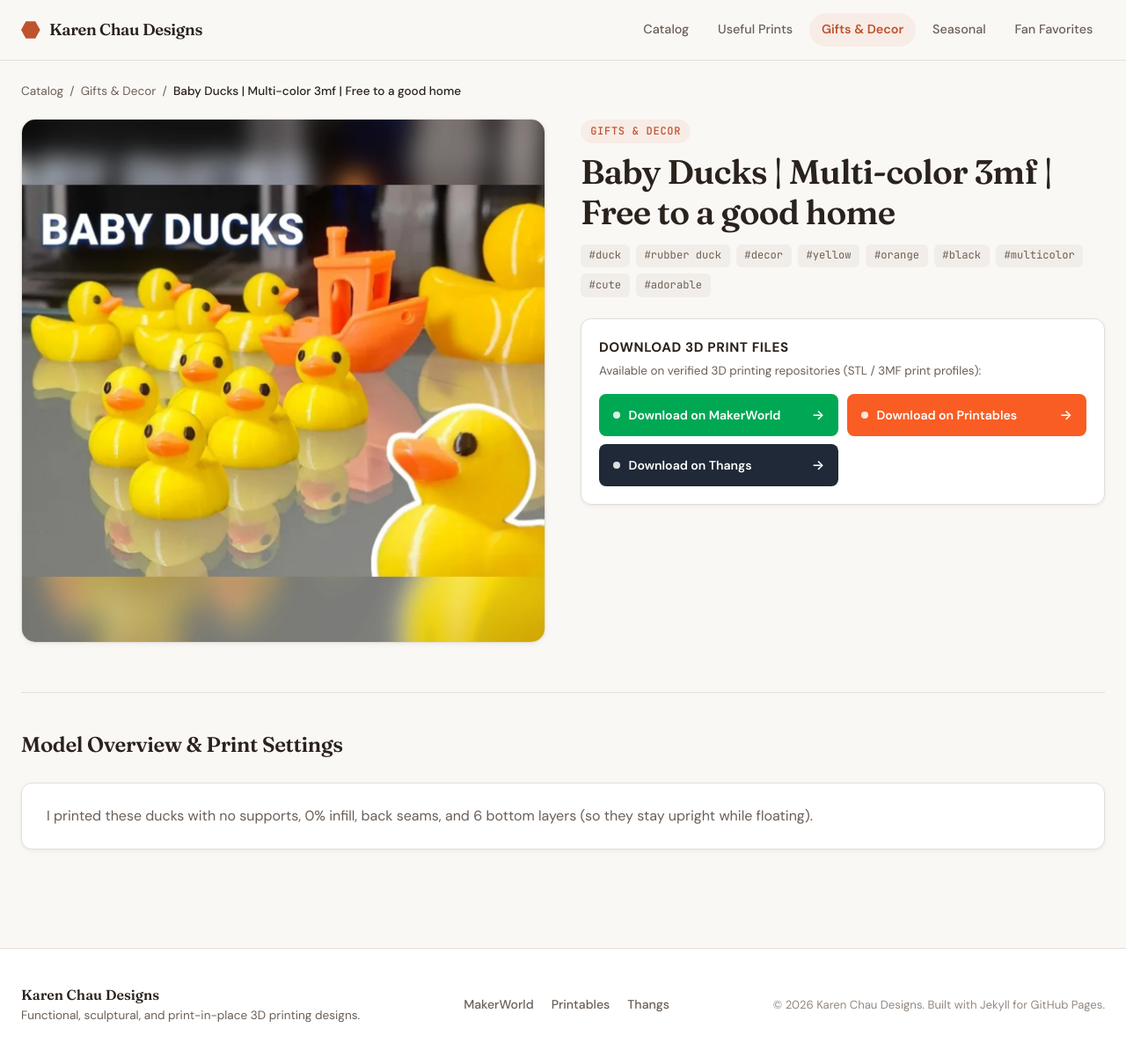
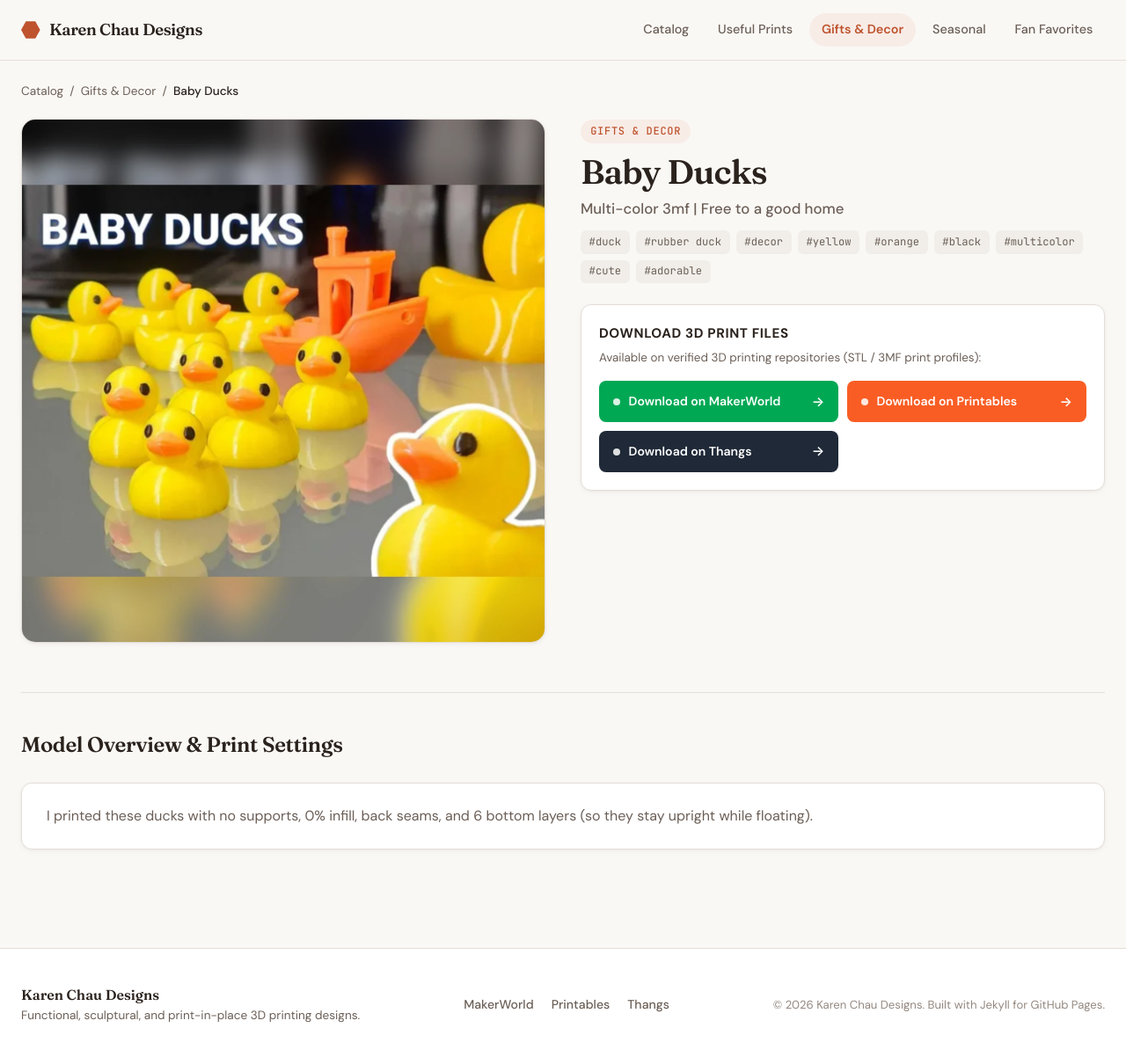
Before and after one commit to karenchaudesigns/3d-model-catalog, a Jekyll site: the page built from _models/baby-ducks.md, in a window 1280 px wide and 1206 px high. Shown: the top 1202 px of the window at 88% size. Built offline with Jekyll 4.4.1, drawn with Linux system fonts in a browser that asks for light colours; part of the change alters nothing that is shown.

Commit message:
Update Baby Ducks

```diff
--- a/_models/baby-ducks.md
+++ b/_models/baby-ducks.md
@@ -1,10 +1,14 @@
 ---
-title: "Baby Ducks | Multi-color 3mf | Free to a good home"
+title: "Baby Ducks"
+extended_title: "Multi-color 3mf | Free to a good home"
+tagline: ""
 shortname: "baby-ducks"
 category: "gifts-decor"
+hidden: false
 thumbnail_image: "/images/models/baby-ducks/3d-model-baby-ducks-thumb.webp"
 cover_image: "/images/models/baby-ducks/3d-model-baby-ducks-main.webp"
 gallery_images: []
+detailed_images: []
 tags:
   - "duck"
   - "rubber duck"
@@ -20,7 +24,8 @@ downloads:
   printables: "https://www.printables.com/model/986068-baby-ducks-multi-color-3mf-included-free-to-a-good"
   thangs: "https://thangs.com/designer/karenchaudesigns/3d-model/Baby%20Ducks%20%7C%20Multi-color%203mf%20included%20%7C%20Free%20to%20a%20good%20home-1121799"
   cults3d: ""
+youtube_shorts: []
+youtube_videos: []
 youtube_id: ""
 ---
-
 I printed these ducks with no supports, 0% infill, back seams, and 6 bottom layers (so they stay upright while floating).
```
Also changed, not shown: images/models/baby-ducks/3d-model-baby-ducks-main.webp, images/models/baby-ducks/3d-model-baby-ducks-thumb.webp.
